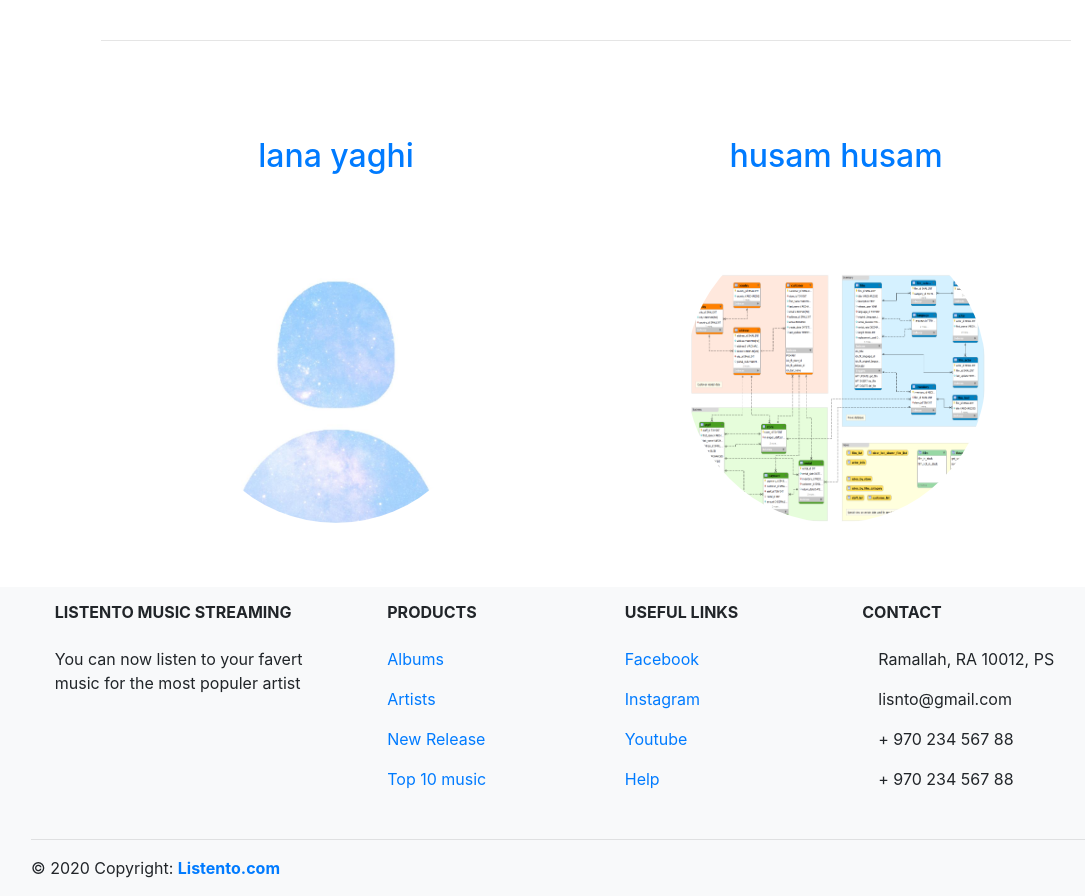
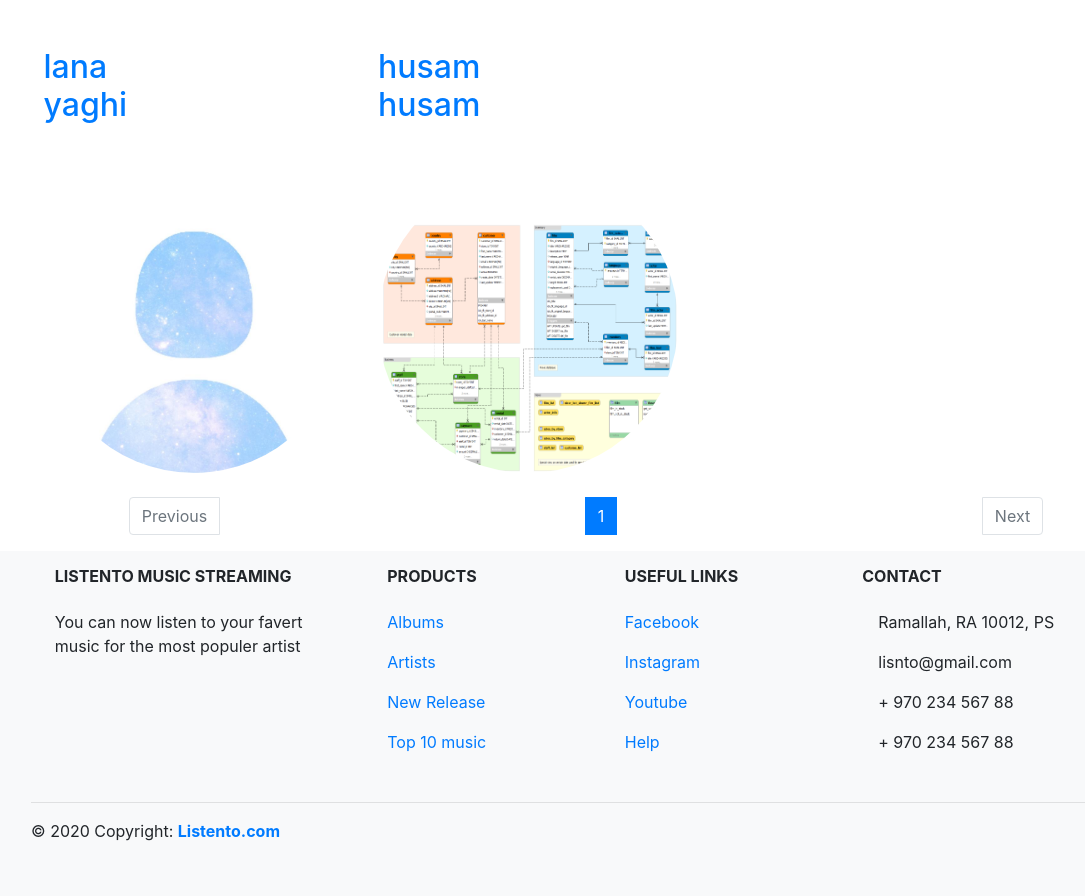
Before and after one commit to abuhashish/listento, a Django app: page /artists in a window 1280 px wide. Shown: the part 96-992 px from the top of the page, without its empty margins (54-1139 px from the left). After the commit the page ends 937 px from the top, so only its background shows below. Run offline with Django 3.2, Linux system fonts and the light colour scheme; data comes from the database, SQL or seed files in the repository; both versions use the stored data as it was after the commit; parts of the project's set-up code (start-up, migrations or seed data) failed here and were passed over; some libraries are stand-ins or nearby versions.

Commit message:
nasser update

```diff
--- a/login_registeration_app/templates/artistspage.html
+++ b/login_registeration_app/templates/artistspage.html
@@ -1,26 +1,59 @@
-    {% extends 'basetheam.html' %}
+        {% extends 'basetheam.html' %}
 
-    {%block content%}
-    <div  style="display: flex; width: 0px auto; width: 1000px;" >
-        <div class="container my-4">
-        <hr class="mb-5"/>
+        {%block content%}
+        {%for i in artists %}
+        <div style="display:inline-flex;">
+            <div class="col-md-6 mb-4" >
+                <h2 class="my-5 h2" ><a href="/artistprofile/{{i.id}}"> {{i.first_name}} {{i.last_name}}</a></h2>
+                <img class="rounded-circle" alt="100x100" src="{{i.image.url}}"
+                data-holder-rendered="true" style="width: 300px;height: 300px;">
+            </div>
+        </div>
+    {%endfor%}
+        <nav aria-label="Page navigation example">
+            <ul class="pagination justify-content-center">
+            {% if artists.has_previous %}
+                <li class="page-item">
+                <a class="page-link" href="?page={{ artists.previous_page_number }}">Previous</a>
+            </li>
+            {% else %}
+                <li class="page-item disabled">
+                <a class="page-link" href="#" tabindex="-1" aria-disabled="true">Previous</a>
+            </li>
+            {% endif %}
 
-            <!--Grid row-->
-            <div class="row text-center">
+            {% if artists.number|add:'-4' > 1 %}
+                <li class="page-item"><a class="page-link" href="?page={{ artists.number|add:'-5' }}">&hellip;</a></li>
+            {% endif %}
 
-            <!--Grid column-->
-            {%for i in all_artists%}
-            <div class="col-md-6 mb-4">
+            {% for i in artists.paginator.page_range %}
+                {% if artists.number == i %}
+                    <li class="page-item active" aria-current="page">
+                <span class="page-link">
+                    {{ i }}
+                    <span class="sr-only">(current)</span>
+                </span>
+                </li>
+                {% elif i > artists.number|add:'-5' and i < artists.number|add:'5' %}
+                    <li class="page-item"><a class="page-link" href="?page={{ i }}">{{ i }}</a></li>
+                {% endif %}
+            {% endfor %}
 
-                <h2 class="my-5 h2"><a href="/artistprofile/{{i.id}}"> {{i.first_name}} {{i.last_name}}</a></h2>
+            {% if artists.paginator.num_pages > artists.number|add:'4' %}
+            <li class="page-item"><a class="page-link" href="?page={{ artists.number|add:'5' }}">&hellip;</a></li>
+            {% endif %}
+
+            {% if artists.has_next %}
+                <li class="page-item">
+                <a class="page-link" href="?page={{ artists.next_page_number }}">Next</a>
+            </li>
+            {% else %}
+                <li class="page-item disabled">
+                <a class="page-link" href="#" tabindex="-1" aria-disabled="true">Next</a>
+            </li>
+            {% endif %}
+        </ul>
+        </nav>
 
 
-                <img class="rounded-circle" alt="100x100" src="{{i.image.url}}"
-                data-holder-rendered="true" style="width: 300px;height: 300px;">
-
-            </div>
-            {%endfor%}
-    </div>
-</div>
-</div>
-    {%endblock%}
+        {%endblock%}
--- a/login_registeration_app/templates/userprofile.html
+++ b/login_registeration_app/templates/userprofile.html
@@ -462,6 +462,12 @@ footer p a:hover {
                                     Work
                                 </a>
                             </li>
+                            <li class="nav-item">
+                                <a class="nav-link" href="#" role="tab" data-toggle="tab">
+                                <i class="material-icons">favorite</i>
+                                    Work
+                                </a>
+                            </li>
                           </ul>
                         </div>
     	    	</div>
--- a/login_registeration_app/urls.py
+++ b/login_registeration_app/urls.py
@@ -17,7 +17,7 @@ urlpatterns = [
         path('addmusic/<int:id>', views.addmusic),
         path('delete/<int:id>',views.delete),
         path('requesttobeartist',views.requesttobeartist),
-        path('admin',views.admin),
+        path('admin/',views.admin),
         path('adminProfile',views.adminprofile),
         path('adminhandle',views.adminhandle),
         path('artistrequest',views.artistrequest),
@@ -27,7 +27,9 @@ urlpatterns = [
         path('allmusic',views.allmusic),
         path('deleteuser/<int:id>',views.deleteuser),
         path('deletemusic/<int:id>',views.deletemusic),
-        path('update/<int:id>',views.update)
+        path('update/<int:id>',views.update),
+        path('follow/<int:id>',views.follow),
+        path('unfollow/<int:id>',views.unfollow),
 ]
 if settings.DEBUG:
         urlpatterns += static(settings.MEDIA_URL,
--- a/login_registeration_app/views.py
+++ b/login_registeration_app/views.py
@@ -5,6 +5,7 @@
 from login_registeration_app.models import *
 from django.contrib import messages
 from django.db.models import Count
+from django.core.paginator import Paginator , EmptyPage , PageNotAnInteger
 import bcrypt
 # Create your views here.
 def root(request):
@@ -70,11 +71,23 @@
         }
         return redirect('/home')
 def artists(request):
-    all_artists = User.objects.filter(role=1)
-    contixt = {
-        'all_artists':all_artists
+    users= User.objects.filter(role = Role.objects.get(id = 1))
+    page = request.GET.get('page', 1)
+    paginator = Paginator (users, 5)
+
+    try:
+        artists = paginator.page(page)
+    except PageNotAnInteger:
+        artists = paginator.page(1)
+    except EmptyPage:
+        artists= paginator.page(paginator.num_pages)
+    context = {
+        'all_artists':users,
+        'artists' : artists
+
     }
-    return render(request,'artistspage.html',contixt)
+    return render(request,'artistspage.html', context)
+
 def userprofile(req):
     user = User.objects.get(id=req.session['user']['id'])
     allmusic = Music.objects.filter(uploaded_by=user)
@@ -93,11 +106,18 @@
     return render(req,'artistpage.html',context)
 def artistprofile(req,id):
     user = User.objects.get(id=id)
+    me = User.objects.get(id = req.session['user']['id'])
     allmusic = Music.objects.filter(uploaded_by=user)
-
+    g=0
+    for i in user.userfollowers.all():
+        if me.id == i.followinguser.id :
+            print(i.followinguser.id)
+            g=g+1
     context = {
         'x': user,
-        'allmusic':allmusic
+        'allmusic':allmusic,
+        'me':me,
+        'g':g
     }
     return render(req,'artistpage.html',context)
 def addmusic(req,id):
@@ -249,3 +269,15 @@
     user.role=role
     user.save()
     return redirect('/adminallusers')
+def follow(request,id):
+    user=User.objects.get(id=id)
+    folower=User.objects.get(id=request.session['user']['id'])
+    Follower.objects.create(followeduser=user,followinguser=folower)
+    return redirect('/artistprofile/'+str(id))
+
+def unfollow(request,id):
+    user=User.objects.get(id=id)
+    folower=User.objects.get(id=request.session['user']['id'])
+    x=Follower.objects.get(followeduser=user,followinguser=folower)
+    x.delete()
+    return redirect('/artistprofile/'+str(id))
```
Also changed, not shown: login_registeration_app/templates/artistPage.html (+15 -3 lines), db.sqlite3, login_registeration_app/migrations/0001_initial.py, login_registeration_app/migrations/0002_lol.py (deleted), login_registeration_app/migrations/0003_auto_20210605_1116.py (deleted), login_registeration_app/migrations/0004_auto_20210605_1117.py (deleted), music_app/migrations/0001_initial.py.
